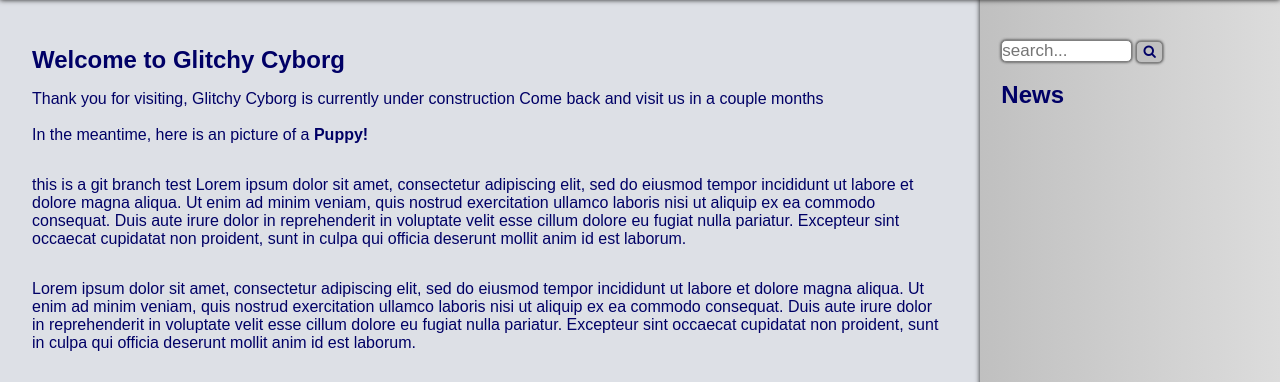
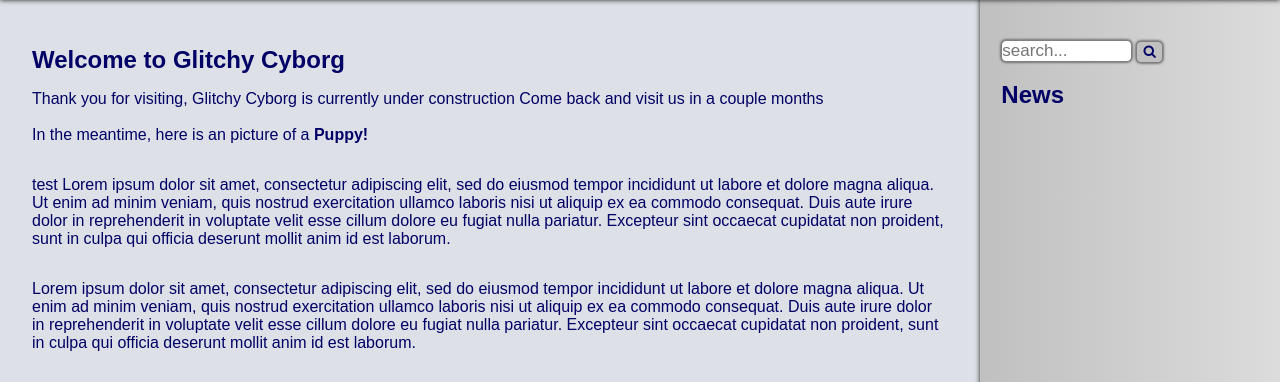
Before and after one commit to dpgraham4401/glitchycyborg, a PHP site: page / in a window 1280 px wide. Shown: the part 58-440 px from the top of the page. Run offline with PHP 8.4, Linux system fonts and the light colour scheme; data that the repository does not hold is empty.

Commit message:
remove langauge

```diff
--- a/index.php
+++ b/index.php
@@ -122,7 +122,7 @@
                     </section>
                     <section class="main_grid_row">
                         <div class="main_row_sub">
-                            <p>this is a git branch test Lorem ipsum dolor sit amet, consectetur adipiscing elit, sed do eiusmod tempor
+                            <p>test Lorem ipsum dolor sit amet, consectetur adipiscing elit, sed do eiusmod tempor
                             incididunt ut labore et dolore magna aliqua. Ut enim ad minim veniam, quis nostrud
                             exercitation ullamco laboris nisi ut aliquip ex ea commodo consequat. Duis aute irure
                             dolor in reprehenderit in voluptate velit esse cillum dolore eu fugiat nulla pariatur.
```
